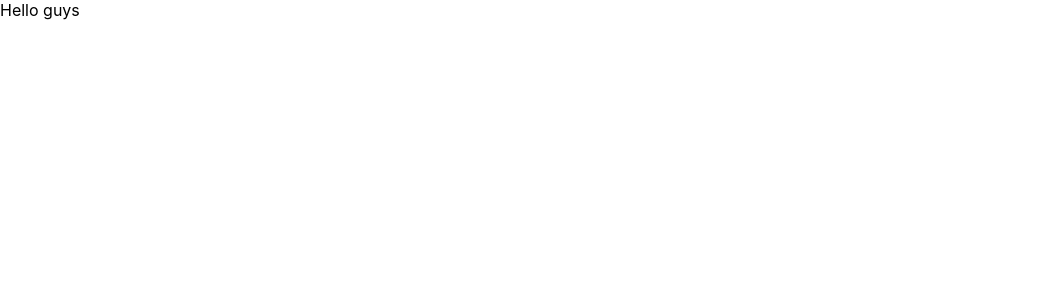
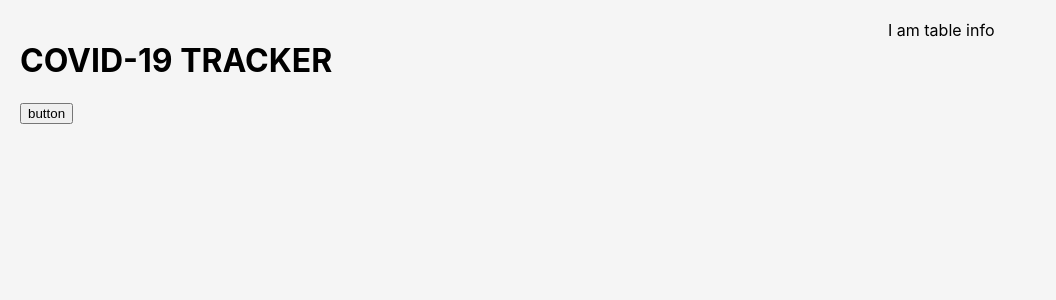
Before and after one commit to JomarHAN/Covid19-tracker-public, a React (Create React App) app: page / in a window 1280 px wide. Shown: the top 300 px of the page, without its empty margins (0-1056 px from the left). Built offline with nearby package versions, Linux system fonts and the light colour scheme.

Commit message:
ready to make switching btn

```diff
--- a/package.json
+++ b/package.json
@@ -3,6 +3,8 @@
   "version": "0.1.0",
   "private": true,
   "dependencies": {
+    "@material-ui/core": "^4.11.2",
+    "@material-ui/icons": "^4.11.2",
     "@reduxjs/toolkit": "^1.5.0",
     "@testing-library/jest-dom": "^4.2.4",
     "@testing-library/react": "^9.5.0",
--- a/src/Covid19Tracker.css
+++ b/src/Covid19Tracker.css
@@ -0,0 +1,7 @@
+.covidTracker{
+    display: flex;
+    padding: 20px;
+    background-color: whitesmoke;
+    height: 100vh;
+    box-sizing: border-box;
+}
--- a/src/Covid19Tracker.jsx
+++ b/src/Covid19Tracker.jsx
@@ -1,8 +1,15 @@
 import React from "react";
+import CovidMap from "./components/CovidMap/CovidMap";
+import TableInfo from "./components/TableInfo/TableInfo";
 import "./Covid19Tracker.css";
 
 function Covid19Tracker() {
-  return <div>Hello guys</div>;
+  return (
+    <div className="covidTracker">
+      <CovidMap />
+      <TableInfo />
+    </div>
+  );
 }
 
 export default Covid19Tracker;
--- /dev/null
+++ b/src/components/CovidMap/CovidMap.css
@@ -0,0 +1,3 @@
+.covidMap{
+    flex: 0.7;
+}
--- /dev/null
+++ b/src/components/CovidMap/CovidMap.jsx
@@ -0,0 +1,13 @@
+import React from "react";
+import MapHeader from "../MapHeader/MapHeader";
+import "./CovidMap.css";
+
+function CovidMap() {
+  return (
+    <div className="covidMap">
+      <MapHeader />
+    </div>
+  );
+}
+
+export default CovidMap;
--- /dev/null
+++ b/src/components/MapHeader/MapHeader.jsx
@@ -0,0 +1,15 @@
+import React from "react";
+import "./MapHeader.css";
+
+function MapHeader() {
+  return (
+    <div className="mapHeader">
+      <div className="mapHeader__titleAndSwitch">
+        <h1>COVID-19 TRACKER</h1>
+        <button>button</button>
+      </div>
+    </div>
+  );
+}
+
+export default MapHeader;
--- /dev/null
+++ b/src/components/TableInfo/TableInfo.css
@@ -0,0 +1,3 @@
+.tableInfo{
+    flex: 0.3;
+}
--- /dev/null
+++ b/src/components/TableInfo/TableInfo.jsx
@@ -0,0 +1,8 @@
+import React from "react";
+import "./TableInfo.css";
+
+function TableInfo() {
+  return <div className="tableInfo">I am table info</div>;
+}
+
+export default TableInfo;
```
Also changed, not shown: src/components/MapHeader/MapHeader.css (added), 2 other files (tests, documents, lock files or other folders).
